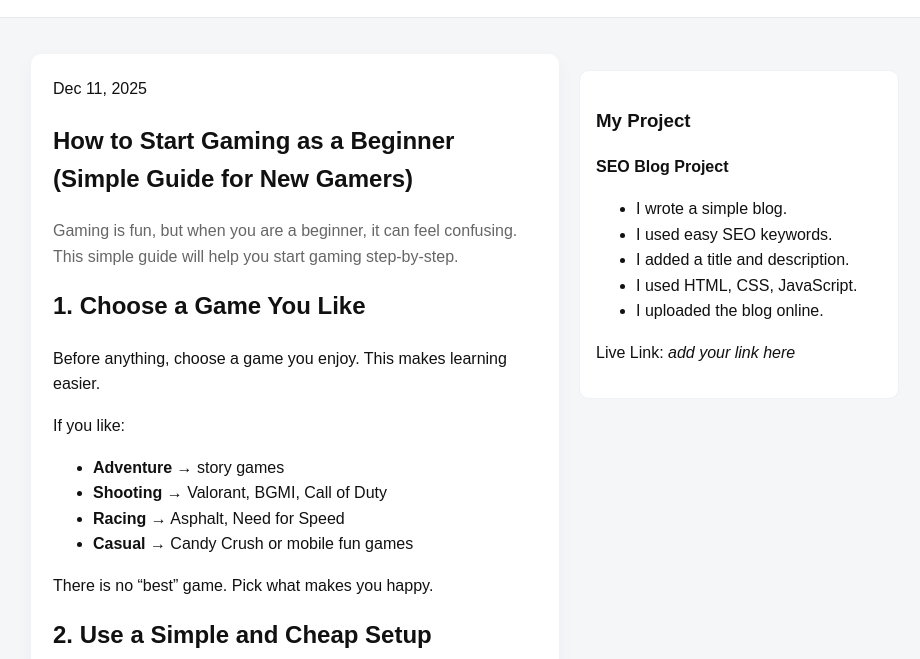
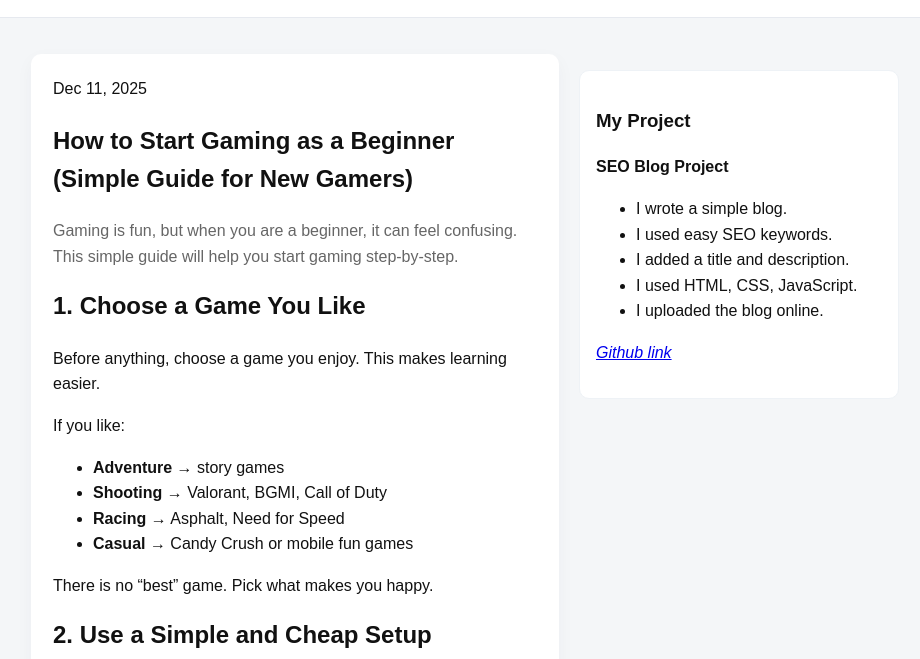
Before and after one commit to vinothmurugesan169-web/myblog, a plain HTML site: page index.html in a window 1280 px wide. Shown: the part 141-800 px from the top of the page, without its empty margins (175-1095 px from the left). Drawn offline with Linux system fonts and the light colour scheme.

Commit message:
Add files via upload

```diff
--- a/index.html
+++ b/index.html
@@ -4,8 +4,8 @@
   <meta charset="utf-8" />
   <meta name="viewport" content="width=device-width, initial-scale=1" />
   <title>How to Start Gaming as a Beginner | Vinoth</title>
-  <meta name="description" content="Simple guide: how to start gaming as a beginner. Choose a game, use a cheap setup, learn controls, watch tutorials, and play with friends." />
-  <meta name="keywords" content="how to start gaming, gaming tips for beginners, beginner gaming setup, improve gaming skills" />
+  <meta name="description" content="Simple guide: how to start gaming as a beginner. Choose a game, use a cheap setup, learn controls, watch tutorials, and play with friends. Simple guide for beginners: how to start gaming with easy tips, cheap setup ideas, and basic skills to improve." />
+  <meta name="keywords" content="how to start gaming, gaming tips for beginners, beginner gaming setup, improve gaming skills," />
 
   <!-- simple open graph (share preview) -->
   <meta property="og:title" content="How to Start Gaming as a Beginner" />
@@ -92,7 +92,7 @@
     <li>I uploaded the blog online.</li>
   </ul>
 
-  <p>Live Link: <em>add your link here</em></p>
+  <p><em><a href="https://github.com/vinothmurugesan169-web/myblog.git">Github link</a></em></p>
 </aside>
 
   </main>
```
